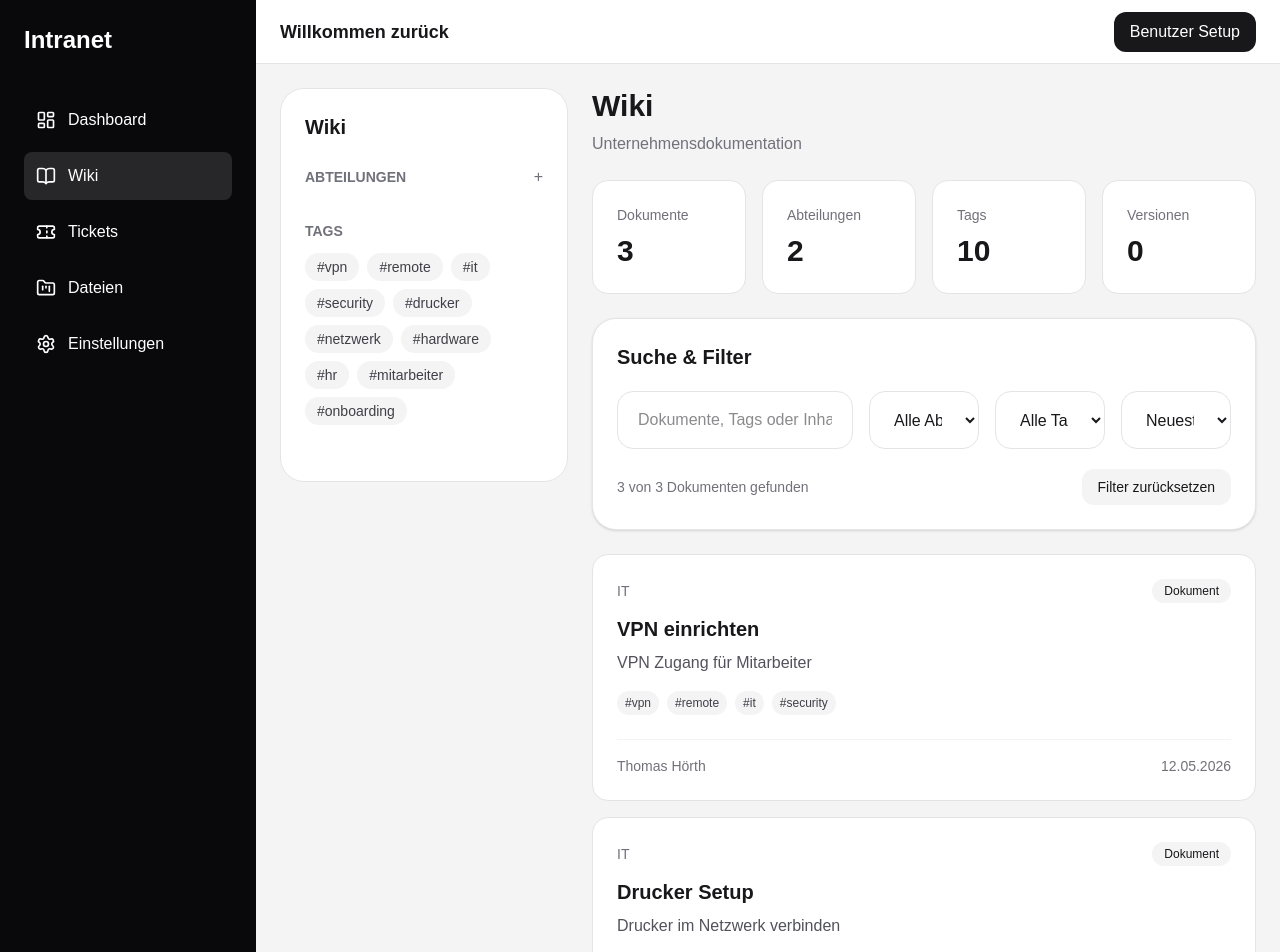
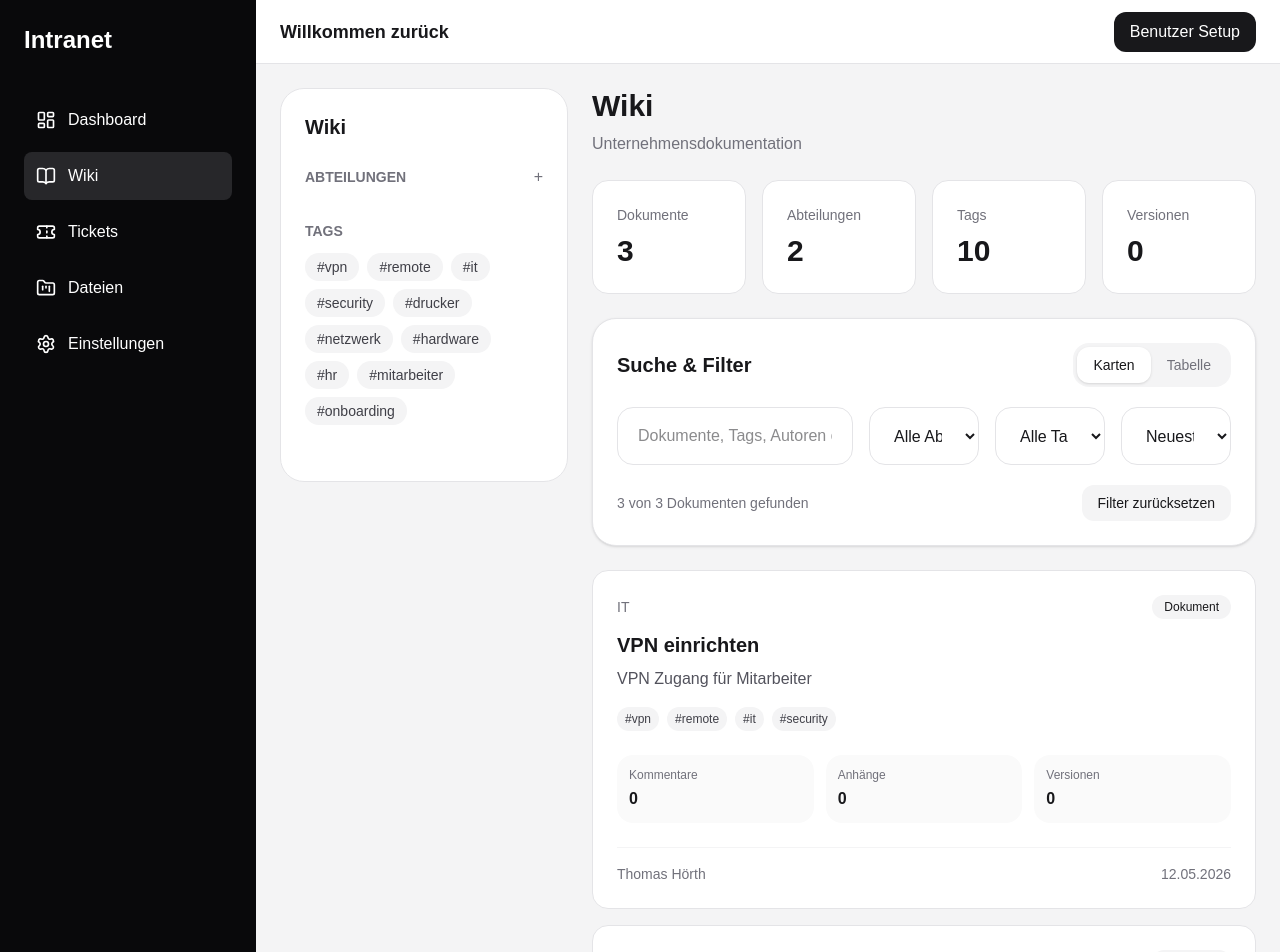
Before and after one commit to TomicElYakuza/doku-server, a Next.js app: page /wiki in a window 1280 px wide. Shown: the top 952 px of the page. Built offline with nearby package versions, Linux system fonts and the light colour scheme.

Commit message:
Sonfigured Wiki Start Page

```diff
--- a/src/app/wiki/create/page.tsx
+++ b/src/app/wiki/create/page.tsx
@@ -138,6 +138,10 @@ Dokumentation hier schreiben...
     ];
 
     savePages(updatedPages);
+
+    window.dispatchEvent(
+      new Event("wikiPagesUpdated")
+    );
 
     saveActivity({
       type: "created",
--- a/src/app/wiki/edit/[slug]/page.tsx
+++ b/src/app/wiki/edit/[slug]/page.tsx
@@ -169,6 +169,10 @@ export default function EditWikiPage() {
     );
 
     savePages(updatedPages);
+
+    window.dispatchEvent(
+      new Event("wikiPagesUpdated")
+    );
 
     saveActivity({
       type: "edited",
--- a/src/app/wiki/page.tsx
+++ b/src/app/wiki/page.tsx
@@ -36,6 +36,9 @@ export default function WikiPage() {
   const [sortBy, setSortBy] =
     useState("updated-desc");
 
+  const [viewMode, setViewMode] =
+    useState<"cards" | "table">("cards");
+
   const [pages, setPages] =
     useState<any[]>([]);
 
@@ -44,6 +47,15 @@ export default function WikiPage() {
 
   const [mounted, setMounted] =
     useState(false);
+
+  const [comments, setComments] =
+    useState<any>({});
+
+  const [files, setFiles] =
+    useState<any>({});
+
+  const [versions, setVersions] =
+    useState<any>({});
 
   useEffect(() => {
     setMounted(true);
@@ -59,10 +71,76 @@ export default function WikiPage() {
     }
 
     setUser(getUser());
+
+    setComments(
+      JSON.parse(
+        localStorage.getItem(
+          "wiki-comments"
+        ) || "{}"
+      )
+    );
+
+    setFiles(
+      JSON.parse(
+        localStorage.getItem(
+          "wiki-files"
+        ) || "{}"
+      )
+    );
+
+    setVersions(getVersions());
   }, []);
 
   if (!mounted) {
     return null;
+  }
+
+  function parseDate(
+    value: string
+  ) {
+    if (!value) {
+      return 0;
+    }
+
+    const parts =
+      value.split(".");
+
+    if (parts.length >= 3) {
+      const day =
+        Number(parts[0]);
+
+      const month =
+        Number(parts[1]) - 1;
+
+      const year =
+        Number(parts[2]);
+
+      return new Date(
+        year,
+        month,
+        day
+      ).getTime();
+    }
+
+    return new Date(value).getTime();
+  }
+
+  function getCommentCount(
+    slug: string
+  ) {
+    return comments[slug]?.length || 0;
+  }
+
+  function getFileCount(
+    slug: string
+  ) {
+    return files[slug]?.length || 0;
+  }
+
+  function getVersionCount(
+    slug: string
+  ) {
+    return versions[slug]?.length || 0;
   }
 
   const departments: string[] = [
@@ -82,8 +160,6 @@ export default function WikiPage() {
       )
     ),
   ];
-
-  const versions = getVersions();
 
   const versionCount = (
     Object.values(
@@ -116,6 +192,10 @@ export default function WikiPage() {
           .includes(query) ||
 
         page.content
+          ?.toLowerCase()
+          .includes(query) ||
+
+        page.author
           ?.toLowerCase()
           .includes(query) ||
 
@@ -167,14 +247,14 @@ export default function WikiPage() {
 
     if (sortBy === "updated-asc") {
       return (
-        new Date(a.updatedAt).getTime() -
-        new Date(b.updatedAt).getTime()
+        parseDate(a.updatedAt) -
+        parseDate(b.updatedAt)
       );
     }
 
     return (
-      new Date(b.updatedAt).getTime() -
-      new Date(a.updatedAt).getTime()
+      parseDate(b.updatedAt) -
+      parseDate(a.updatedAt)
     );
   });
 
@@ -201,7 +281,6 @@ export default function WikiPage() {
             Unternehmensdokumentation
           </p>
 
-          {/* USER */}
           {user && (
             <div className="mt-4 flex items-center gap-3">
               <div className="w-10 h-10 rounded-full bg-zinc-900 text-white flex items-center justify-center font-semibold">
@@ -221,7 +300,6 @@ export default function WikiPage() {
           )}
         </div>
 
-        {/* CREATE */}
         {canCreate() && (
           <div>
             <Link
@@ -279,15 +357,44 @@ export default function WikiPage() {
 
       {/* FILTER CARD */}
       <div className="bg-white border border-zinc-200 rounded-3xl p-6 shadow-sm">
+        <div className="flex items-center justify-between gap-4">
           <h2 className="text-xl font-semibold">
             Suche & Filter
           </h2>
 
+          <div className="flex bg-zinc-100 rounded-2xl p-1">
+            <button
+              onClick={() =>
+                setViewMode("cards")
+              }
+              className={`px-4 py-2 rounded-xl text-sm transition ${
+                viewMode === "cards"
+                  ? "bg-white shadow-sm"
+                  : "text-zinc-500 hover:text-zinc-900"
+              }`}
+            >
+              Karten
+            </button>
+
+            <button
+              onClick={() =>
+                setViewMode("table")
+              }
+              className={`px-4 py-2 rounded-xl text-sm transition ${
+                viewMode === "table"
+                  ? "bg-white shadow-sm"
+                  : "text-zinc-500 hover:text-zinc-900"
+              }`}
+            >
+              Tabelle
+            </button>
+          </div>
+        </div>
+
         <div className="grid grid-cols-1 lg:grid-cols-5 gap-4 mt-5">
-          {/* SEARCH */}
           <input
             type="text"
-            placeholder="Dokumente, Tags oder Inhalte suchen..."
+            placeholder="Dokumente, Tags, Autoren oder Inhalte suchen..."
             value={search}
             onChange={(e) =>
               setSearch(
@@ -297,7 +404,6 @@ export default function WikiPage() {
             className="lg:col-span-2 w-full bg-white border border-zinc-200 rounded-2xl px-5 py-4 outline-none focus:border-zinc-500"
           />
 
-          {/* DEPARTMENT FILTER */}
           <select
             value={departmentFilter}
             onChange={(e) =>
@@ -323,7 +429,6 @@ export default function WikiPage() {
             )}
           </select>
 
-          {/* TAG FILTER */}
           <select
             value={tagFilter}
             onChange={(e) =>
@@ -347,7 +452,6 @@ export default function WikiPage() {
             ))}
           </select>
 
-          {/* SORT */}
           <select
             value={sortBy}
             onChange={(e) =>
@@ -394,8 +498,7 @@ export default function WikiPage() {
         </div>
       </div>
 
-      {/* RESULTS */}
-      <div className="grid gap-4">
+      {/* EMPTY */}
       {sortedPages.length === 0 && (
         <div className="bg-white border border-zinc-200 rounded-2xl p-6">
           <p className="text-zinc-500">
@@ -404,6 +507,9 @@ export default function WikiPage() {
         </div>
       )}
 
+      {/* CARDS */}
+      {viewMode === "cards" && (
+        <div className="grid gap-4">
           {sortedPages.map(
             (page: any) => (
               <Link
@@ -429,7 +535,6 @@ export default function WikiPage() {
                   {page.description}
                 </p>
 
-              {/* TAGS */}
                 <div className="flex flex-wrap gap-2 mt-4">
                   {page.tags?.map(
                     (tag: string) => (
@@ -443,7 +548,44 @@ export default function WikiPage() {
                   )}
                 </div>
 
-              {/* META */}
+                <div className="grid grid-cols-3 gap-3 mt-6">
+                  <div className="bg-zinc-50 rounded-2xl p-3">
+                    <p className="text-xs text-zinc-500">
+                      Kommentare
+                    </p>
+
+                    <p className="font-semibold mt-1">
+                      {getCommentCount(
+                        page.slug
+                      )}
+                    </p>
+                  </div>
+
+                  <div className="bg-zinc-50 rounded-2xl p-3">
+                    <p className="text-xs text-zinc-500">
+                      Anhänge
+                    </p>
+
+                    <p className="font-semibold mt-1">
+                      {getFileCount(
+                        page.slug
+                      )}
+                    </p>
+                  </div>
+
+                  <div className="bg-zinc-50 rounded-2xl p-3">
+                    <p className="text-xs text-zinc-500">
+                      Versionen
+                    </p>
+
+                    <p className="font-semibold mt-1">
+                      {getVersionCount(
+                        page.slug
+                      )}
+                    </p>
+                  </div>
+                </div>
+
                 <div className="flex items-center justify-between mt-6 pt-4 border-t border-zinc-100">
                   <p className="text-sm text-zinc-500">
                     {page.author}
@@ -457,6 +599,118 @@ export default function WikiPage() {
             )
           )}
         </div>
+      )}
+
+      {/* TABLE */}
+      {viewMode === "table" && (
+        <div className="bg-white border border-zinc-200 rounded-3xl overflow-hidden shadow-sm">
+          <table className="w-full text-sm">
+            <thead className="bg-zinc-50 border-b border-zinc-200">
+              <tr>
+                <th className="text-left px-5 py-4 font-semibold">
+                  Titel
+                </th>
+
+                <th className="text-left px-5 py-4 font-semibold">
+                  Abteilung
+                </th>
+
+                <th className="text-left px-5 py-4 font-semibold">
+                  Tags
+                </th>
+
+                <th className="text-left px-5 py-4 font-semibold">
+                  Aktivität
+                </th>
+
+                <th className="text-left px-5 py-4 font-semibold">
+                  Autor
+                </th>
+
+                <th className="text-left px-5 py-4 font-semibold">
+                  Aktualisiert
+                </th>
+              </tr>
+            </thead>
+
+            <tbody>
+              {sortedPages.map(
+                (page: any) => (
+                  <tr
+                    key={page.slug}
+                    className="border-b border-zinc-100 last:border-b-0 hover:bg-zinc-50 transition"
+                  >
+                    <td className="px-5 py-4">
+                      <Link
+                        href={`/wiki/${page.slug}`}
+                        className="font-medium hover:underline"
+                      >
+                        {page.title}
+                      </Link>
+
+                      <p className="text-zinc-500 mt-1">
+                        {page.description}
+                      </p>
+                    </td>
+
+                    <td className="px-5 py-4 text-zinc-600">
+                      {page.category}
+                    </td>
+
+                    <td className="px-5 py-4">
+                      <div className="flex flex-wrap gap-2">
+                        {page.tags?.map(
+                          (tag: string) => (
+                            <span
+                              key={tag}
+                              className="bg-zinc-100 text-zinc-700 text-xs px-2 py-1 rounded-full"
+                            >
+                              #{tag}
+                            </span>
+                          )
+                        )}
+                      </div>
+                    </td>
+
+                    <td className="px-5 py-4 text-zinc-600">
+                      <div className="flex flex-col gap-1">
+                        <span>
+                          💬{" "}
+                          {getCommentCount(
+                            page.slug
+                          )}
+                        </span>
+
+                        <span>
+                          📎{" "}
+                          {getFileCount(
+                            page.slug
+                          )}
+                        </span>
+
+                        <span>
+                          🕓{" "}
+                          {getVersionCount(
+                            page.slug
+                          )}
+                        </span>
+                      </div>
+                    </td>
+
+                    <td className="px-5 py-4 text-zinc-600">
+                      {page.author}
+                    </td>
+
+                    <td className="px-5 py-4 text-zinc-600">
+                      {page.updatedAt}
+                    </td>
+                  </tr>
+                )
+              )}
+            </tbody>
+          </table>
+        </div>
+      )}
     </div>
   );
 }
--- a/src/app/wiki/trash/page.tsx
+++ b/src/app/wiki/trash/page.tsx
@@ -3,11 +3,6 @@
 import Link from "next/link";
 
 import { useEffect, useState } from "react";
-
-import {
-  getStoredPages,
-  savePages,
-} from "../../../lib/wikiStorage";
 
 import {
   saveActivity,
@@ -47,6 +42,30 @@ export default function TrashPage() {
     setTrashPages(pages);
   }
 
+  function getCurrentWikiPages() {
+    const data =
+      localStorage.getItem(
+        "wiki-pages"
+      );
+
+    return data
+      ? JSON.parse(data)
+      : [];
+  }
+
+  function saveWikiPages(
+    pages: any[]
+  ) {
+    localStorage.setItem(
+      "wiki-pages",
+      JSON.stringify(pages)
+    );
+
+    window.dispatchEvent(
+      new Event("wikiPagesUpdated")
+    );
+  }
+
   function saveTrash(
     pages: any[]
   ) {
@@ -81,11 +100,11 @@ export default function TrashPage() {
       return;
     }
 
-    const pages =
-      getStoredPages();
+    const currentPages =
+      getCurrentWikiPages();
 
     const pageExists =
-      pages.some(
+      currentPages.some(
         (item: any) =>
           item.slug === page.slug
       );
@@ -99,18 +118,33 @@ export default function TrashPage() {
     }
 
     const restoredPage = {
-      ...page,
+      slug: page.slug,
+
+      title: page.title,
+
+      category: page.category,
+
+      description:
+        page.description || "",
+
+      author:
+        page.author || "Unbekannt",
 
       updatedAt:
         new Date().toLocaleDateString(),
+
+      tags: page.tags || [],
+
+      content:
+        page.content || "",
     };
 
-    delete restoredPage.deletedAt;
+    const updatedWikiPages = [
+      ...currentPages,
+      restoredPage,
+    ];
 
-    savePages([
-      ...pages,
-      restoredPage,
-    ]);
+    saveWikiPages(updatedWikiPages);
 
     const updatedTrash =
       trashPages.filter(
--- a/src/components/wiki/WikiSidebar.tsx
+++ b/src/components/wiki/WikiSidebar.tsx
@@ -44,35 +44,45 @@ export default function WikiSidebar() {
   const [admin, setAdmin] =
     useState(false);
 
-  useEffect(() => {
-    setMounted(true);
-
-    setAdmin(isAdmin());
-
+  function getAllPages() {
     const storedPages = JSON.parse(
       localStorage.getItem("wiki-pages") ||
         "[]"
     );
 
-    const allPages =
-      storedPages.length > 0
+    return storedPages.length > 0
       ? storedPages
       : wikiPages;
+  }
+
+  function loadPages() {
+    const allPages = getAllPages();
 
     setPages(allPages);
 
+    loadRecentPages(allPages);
+  }
+
+  function loadFavorites() {
+    setFavorites(getFavorites());
+  }
+
+  function loadRecentPages(
+    allPages = getAllPages()
+  ) {
     const recentSlugs =
       getRecentPages();
 
-    const recent = allPages.filter(
+    const recent = recentSlugs
+      .map((slug) =>
+        allPages.find(
           (page: any) =>
-        recentSlugs.includes(page.slug)
-    );
+            page.slug === slug
+        )
+      )
+      .filter(Boolean);
 
     setRecentPages(recent);
-
-    function loadFavorites() {
-      setFavorites(getFavorites());
   }
 
   function loadTrashCount() {
@@ -84,6 +94,13 @@ export default function WikiSidebar() {
     setTrashCount(trash.length);
   }
 
+  useEffect(() => {
+    setMounted(true);
+
+    setAdmin(isAdmin());
+
+    loadPages();
+
     loadFavorites();
 
     loadTrashCount();
@@ -94,8 +111,18 @@ export default function WikiSidebar() {
     );
 
     window.addEventListener(
+      "recentUpdated",
+      () => loadRecentPages()
+    );
+
+    window.addEventListener(
       "trashUpdated",
       loadTrashCount
+    );
+
+    window.addEventListener(
+      "wikiPagesUpdated",
+      loadPages
     );
 
     return () => {
@@ -105,8 +132,18 @@ export default function WikiSidebar() {
       );
 
       window.removeEventListener(
+        "recentUpdated",
+        () => loadRecentPages()
+      );
+
+      window.removeEventListener(
         "trashUpdated",
         loadTrashCount
+      );
+
+      window.removeEventListener(
+        "wikiPagesUpdated",
+        loadPages
       );
     };
   }, []);
@@ -118,12 +155,13 @@ export default function WikiSidebar() {
   const departments: string[] = [
     ...new Set(
       pages.map(
-        (page: any) => page.category
+        (page: any) =>
+          page.category
       )
     ),
   ];
 
-  const allTags = [
+  const allTags: string[] = [
     ...new Set(
       pages.flatMap(
         (page: any) =>
@@ -184,7 +222,12 @@ export default function WikiSidebar() {
                 <Link
                   key={page.slug}
                   href={`/wiki/${page.slug}`}
-                  className="p-3 rounded-xl hover:bg-blue-50 transition"
+                  className={`p-3 rounded-xl transition ${
+                    pathname ===
+                    `/wiki/${page.slug}`
+                      ? "bg-blue-600 text-white"
+                      : "hover:bg-blue-50"
+                  }`}
                 >
                   🕒 {page.title}
                 </Link>
@@ -222,7 +265,12 @@ export default function WikiSidebar() {
                 <Link
                   key={department}
                   href={`/wiki/department/${department}`}
-                  className="p-3 rounded-xl bg-zinc-50 hover:bg-zinc-100 transition"
+                  className={`p-3 rounded-xl transition ${
+                    pathname ===
+                    `/wiki/department/${department}`
+                      ? "bg-zinc-900 text-white"
+                      : "bg-zinc-50 hover:bg-zinc-100"
+                  }`}
                 >
                   {department}
                 </Link>
@@ -240,11 +288,16 @@ export default function WikiSidebar() {
           </h3>
 
           <div className="flex flex-wrap gap-2">
-            {allTags.map((tag: any) => (
+            {allTags.map((tag: string) => (
               <a
                 key={tag}
                 href={`/wiki/tag/${tag}`}
-                className="bg-zinc-100 hover:bg-zinc-200 text-zinc-700 text-sm px-3 py-1 rounded-full transition"
+                className={`text-sm px-3 py-1 rounded-full transition ${
+                  pathname ===
+                  `/wiki/tag/${tag}`
+                    ? "bg-zinc-900 text-white"
+                    : "bg-zinc-100 hover:bg-zinc-200 text-zinc-700"
+                }`}
               >
                 #{tag}
               </a>
```
Lines whose indentation alone changed are shown as unchanged.
